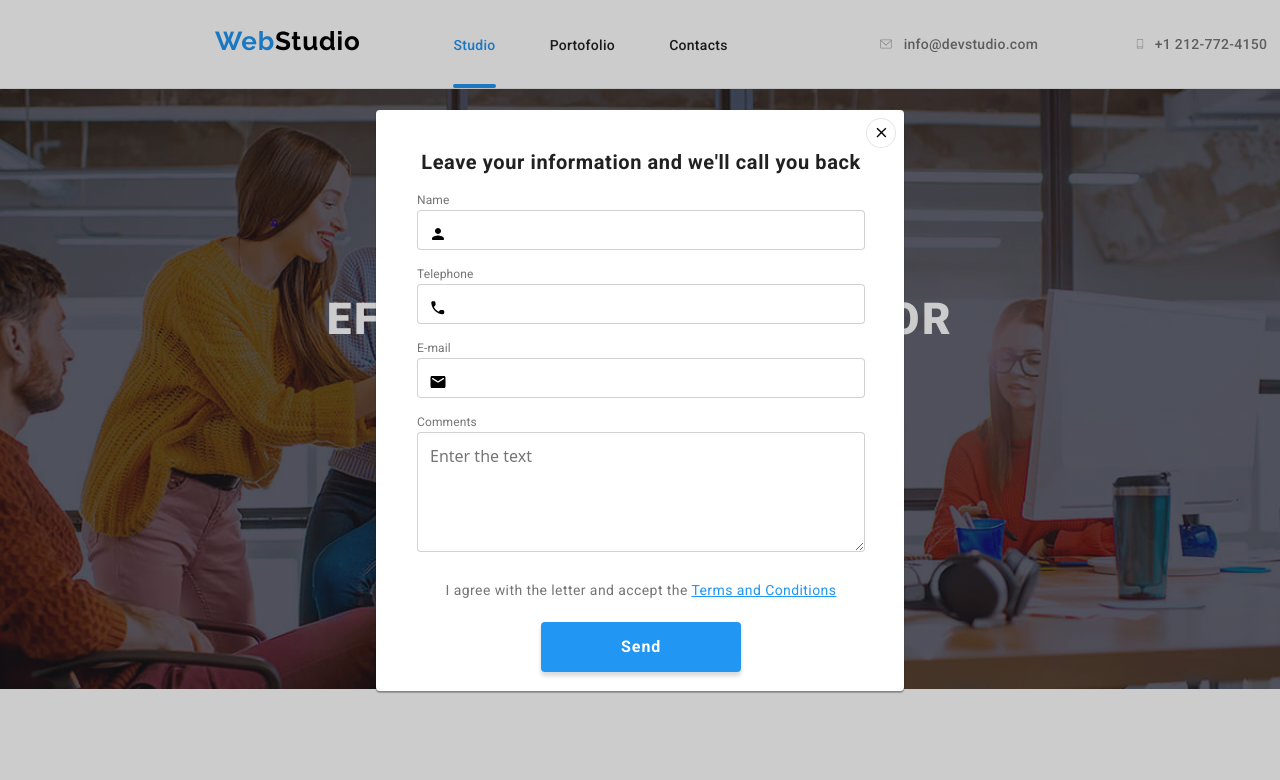
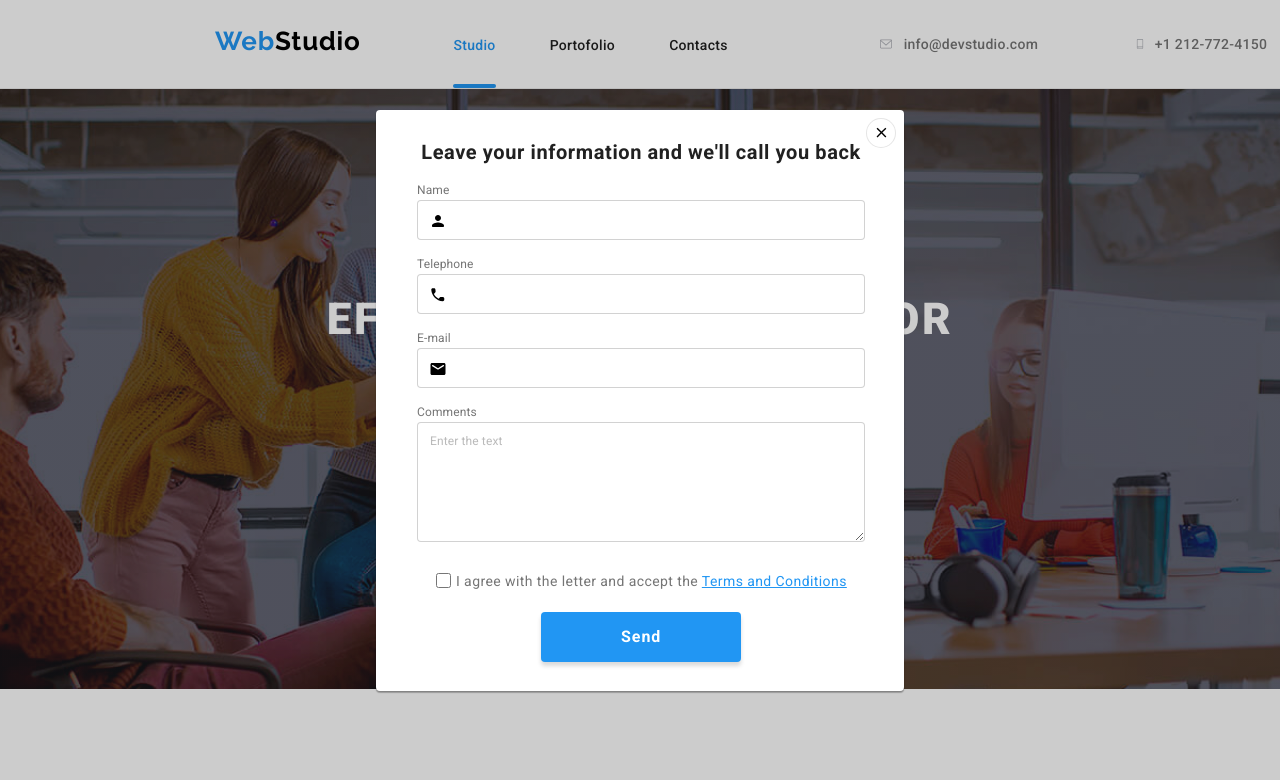
Before and after one commit to StefaniaGuta/goit-markup-hw-06, a plain HTML site: page index.html in a window 1280 px wide. Both pictures are taken after a click on the button "Request our service". Shown: the top 780 px of the page. Drawn offline with nearby package versions, Linux system fonts and the light colour scheme.

Commit message:
final commit

```diff
--- a/css/style.css
+++ b/css/style.css
@@ -738,7 +738,7 @@
     border-radius: 4px;
     background-color: var(--adress-color);
     box-shadow: 0px 2px 1px 0px rgba(0, 0, 0, 0.20), 0px 1px 1px 0px rgba(0, 0, 0, 0.14), 0px 1px 3px 0px rgba(0, 0, 0, 0.12);
-    padding: 40px 39px 40px 41px;
+    padding: 30px 39px 30px 41px;
 }
 
 .modal-content form{
@@ -750,13 +750,12 @@
 
 .modal-content div{
     position: relative;
-    gap: 4px;
 }
 
 .icon-form{
     position:absolute;
+    top: 25px;
     left: 0;
-    top: calc(50% - 9px);
 }
 
 .modal-content p{
@@ -771,19 +770,16 @@
     margin-bottom: 12px;
 }
 
-
-
-.modal-content label{
-    width: 41px;
+.modal-content .text-form{
     color: #757575;
     font-family: var(--nav-font-family);
     font-size: 12px;
     line-height: normal;
     letter-spacing: 0.12px;
-
+    margin-bottom: 4px;
 }
 
-.modal-content input{
+.modal-content .input-content{
     width: 448px;
     height: 40px;
     flex-shrink: 0;
@@ -792,6 +788,10 @@
     outline: none;
     padding: 11px 12px 11px 42px;
     margin-bottom: 10px;
+}
+
+.input:focus{
+    border:1px solid #188CE8;
 }
 
 .modal-content textarea{
@@ -803,7 +803,15 @@
     outline: none;
     padding: 11px 12px;
     margin-bottom: 20px;
+
 }
+textarea::placeholder {
+    color: rgba(117, 117, 117, 0.50);
+    font-family: var(--nav-font-family);
+    font-size: 12px;
+    line-height: normal;
+    letter-spacing: 0.12px;
+  }
 
 .icon-form{
     width: 18px;
@@ -814,10 +822,10 @@
 
 .modal-content input:focus +svg{
     fill:var(--diff-color);
-    border-color:#2196F3;
 }
 
-.modal-content textarea:focus{
+.modal-content textarea:focus,
+.modal-content input:focus{
     border:1px solid var(--diff-color);
 }
 
@@ -827,7 +835,6 @@
     font-size: 14px;
     line-height: 24px;
     letter-spacing: 0.42px;
-    margin-bottom: 20px;
 }
 
 .modal-content span a{
@@ -840,12 +847,32 @@
     cursor: pointer;
 }
 
+.modal-content .term-condition-container{
+    display: flex;
+    flex-direction: row;
+    row-gap: 7px;
+    width: 420px;
+    height: 24px;
+    flex-shrink: 0;
+}
+
+.term-condition-checkbox{
+    width: 25px;
+    height: 15px;
+    margin-top: 5px;
+    cursor: pointer;
+}
+
+.term-condition-container .term-condition-checkbox:checked{
+  color:#2196F3;
+}
+
 .submit{
     width: 200px;
     height: 50px;
     flex-shrink: 0;
     border-radius: 4px;
-    background: var(--diff-color);
+    background-color: var(--diff-color);
     box-shadow: 0px 4px 4px 0px rgba(0, 0, 0, 0.15);
     color: var(--adress-color);
     text-align: center;
@@ -857,12 +884,14 @@
     letter-spacing: 0.96px;
     border: none;
     padding: 10px 80px;
+    margin-top: 20px;
+    transition: background-color var(--transition);
+    cursor: pointer;
 }
 
 .submit:focus,
 .submit:hover{
     background-color: #188CE8;
-    cursor: pointer;
 }
 
 .close-btn{
@@ -878,14 +907,19 @@
     flex-shrink: 0;
     padding: 6px;
     margin: 8px 8px 0 0;
+    transition: fill var(--transition), border var(--transition);
 }
 
 .close-btn svg{
     width: 18px;
     height: 18px;
     flex-shrink: 0;
+
 }
 
+.close-btn:hover{
+    fill: #188CE8;
+}
 .is-hidden{
     visibility: hidden;
     opacity: 100%;
--- a/index.html
+++ b/index.html
@@ -354,40 +354,46 @@
             <p>Leave your information and we'll call you back</p>
             <form name="contact-form" autocomplete="off" method="get">
 
-                <div class="input-container">
+                <div class="content-modal-container">
                     <label for="name" class="text-form">Name</label>
-
-                    <input type="name" name="name" id="name">
+                    <input class="input-content" type="name" name="name" id="name">
                     <svg class="icon-form">
                         <use href="./Images/symbol-defs.svg#icon-person_black"/>
                     </svg>
                 </div>
 
-                <div>
+                <div class="content-modal-container">
                     <label for="tel" class="text-form">Telephone</label>
-                    <input type="tel" name="telephone" id="tel">
+                    <input class="input-content" type="tel" name="telephone" id="tel">
                     <svg class="icon-form">
                         <use href="./Images/symbol-defs.svg#icon-phone_black"/>
                     </svg>
                 </div>
 
-                <div>
+                <div class="content-modal-container">
                     <label for="email" class="text-form">E-mail</label>
-                    <input type="email" name="email" id="email">
+                    <input class="input-content" type="email" name="email" id="email">
                     <svg class="icon-form">
                         <use href="./Images/symbol-defs.svg#icon-email_black"/>
                     </svg>
                 </div>
 
-                <div>
-                    <label for="comment">Comments</label>
-                    <textarea name="comments" rows="10" placeholder="Enter the text" id="comment"></textarea>
+                <div class="content-modal-container">
+                    <label for="comment" class="text-form">Comments</label>
+                    <textarea class="text" name="comments" rows="10" placeholder="Enter the text" id="comment"></textarea>
                 </div>
 
-                    <span>
-                        I agree with the letter and accept the
-                        <a>Terms and Conditions</a>
-                    </span>
+                <div class="term-condition-container">
+                    <input type="checkbox" class="term-condition-checkbox" name="term-condition-checkbox" id="term-condition-checkbox" value="Checked"/>
+                    <label for="term-condition-checkbox" class="term-condition-label">
+
+                        <span>
+                            I agree with the letter and accept the
+                            <a href="#">Terms and Conditions</a>
+                        </span>
+                    </label>
+                </div>
+
                 <button type="submit" class="submit">Send</button>
             </form>
         </div>
```
